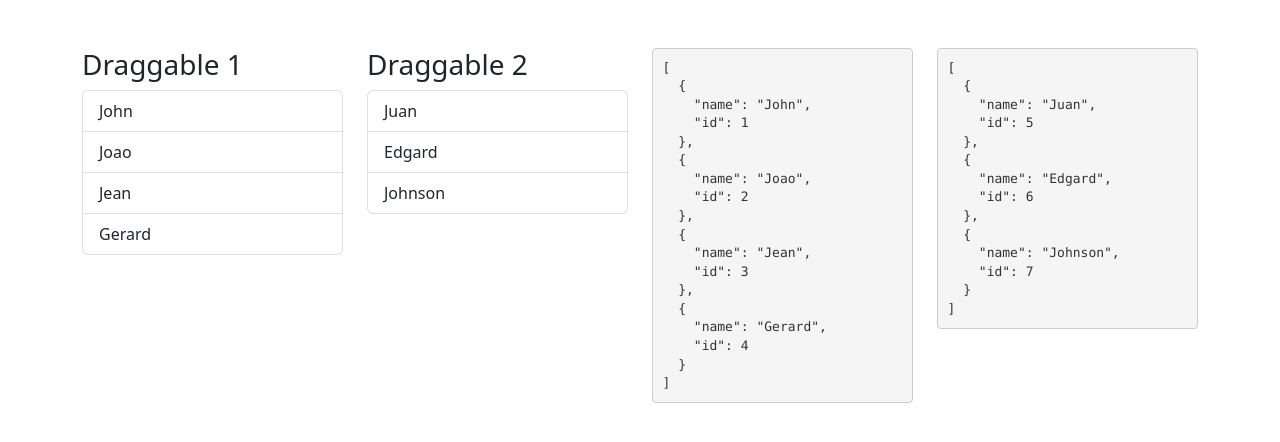
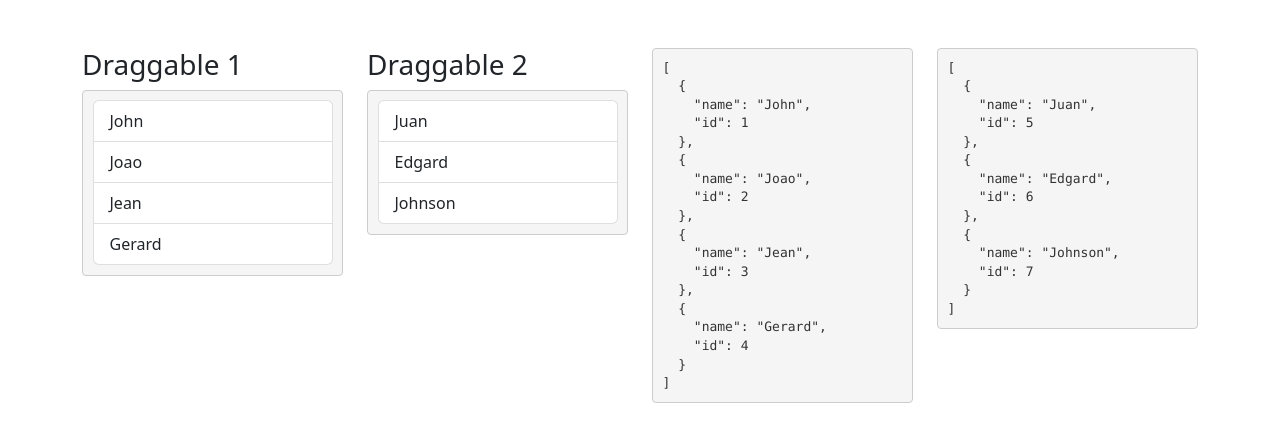
Before and after one commit to zorenleolumosbog/vue-drag-and-drop, a Vue app: page / in a window 1280 px wide. Shown: the top 442 px of the page. Built offline with nearby package versions, Linux system fonts and the light colour scheme.

Commit message:
Add background card

```diff
--- a/src/views/TwoList.vue
+++ b/src/views/TwoList.vue
@@ -4,6 +4,7 @@
             <div class="col-3">
                 <h3>Draggable 1</h3>
 
+                <div class="v-card">
                     <draggable
                         class="list-group"
                         tag="transition-group"
@@ -33,9 +34,11 @@
                         </template>
                     </draggable>
                 </div>
+            </div>
             <div class="col-3">
                 <h3>Draggable 2</h3>
 
+                <div class="v-card">
                     <draggable
                         class="list-group"
                         tag="transition-group"
@@ -64,6 +67,7 @@
                         </li>
                         </template>
                     </draggable>
+                </div>
             </div>
 
             <div class="col-3">
@@ -144,4 +148,10 @@ pre {
   border: 1px solid #ccc;
   border-radius: 4px;
 }
+.v-card {
+    background-color: #f5f5f5;
+    border: 1px solid #ccc;
+    border-radius: 4px;
+    padding: 9.5px;
+}
 </style>
```
Lines whose indentation alone changed are shown as unchanged.
